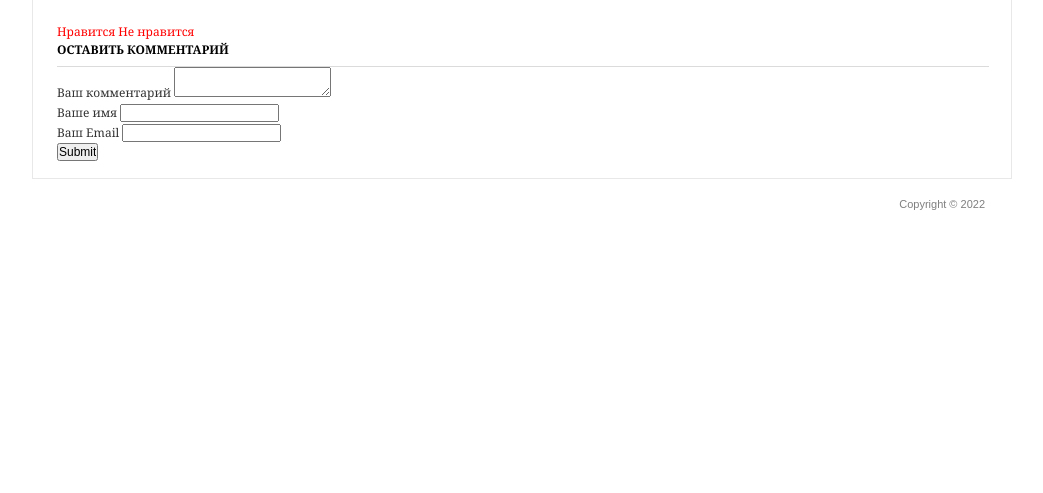
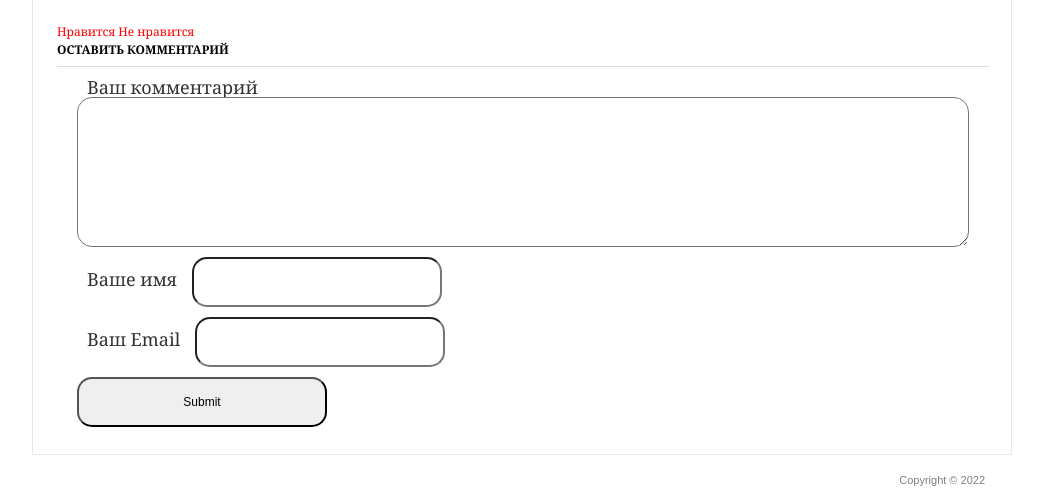
Before and after one commit to macalistervadim/My-Blog, a Django app: template blog/templates/blog/post_detail.html in a window 1280 px wide. Shown: the part 592-1085 px from the top of the page, without its empty margins (118-1161 px from the left). Before the commit the page ends 802 px from the top, so only its background shows below. Run offline with Django 3.2, Linux system fonts and the light colour scheme; the template is opened without the code that fills it, so the values that code supplies are empty.

Commit message:
Ready to upload from server

```diff
--- a/blog/static/css/style.css
+++ b/blog/static/css/style.css
@@ -65,3 +65,32 @@ textarea { overflow:auto; }
 
 #footer { font-family: Arial, sans-serif; font-size: 11px; line-height: 14px; color: #7f7f7f; padding: 18px 27px 20px 38px; }
 #footer a{ color: #7f7f7f; }
+
+.form-comment{
+    font-size: 18px;
+}
+.form-comment label{
+    margin: 10px 10px;
+}
+.form-comment input{
+    border-radius: 15px;
+    padding: 15px;
+    height: 50px;
+    width: 250px;
+}
+.form-comment textarea{
+    border-radius: 15px;
+    padding: 15px;
+    height: 150px;
+    width: 100%;
+    resize: vertical;
+}
+.form-comment div{
+    margin: 10px;
+}
+.view-comment{
+    padding: 10px;
+    margin: 10px;
+    font-size: 18px;
+    border-radius: 15px;
+}
--- a/blog/templates/blog/post.html
+++ b/blog/templates/blog/post.html
@@ -2,9 +2,8 @@
 <html >
 <head>
 	<title>Мой блог</title>
+	<link rel="stylesheet" href="{% static 'css/style.css' %}" type="text/css" media="all" />
 	<meta http-equiv="Content-type" content="text/html; charset=utf-8" />
-	<link rel="stylesheet" href="{% static 'css/style.css' %}" type="text/css" media="all" />
-
 	<link rel="shortcut icon" href="css/images/favicon.ico" />
 
 </head>
@@ -19,7 +18,6 @@
 
 			</ul>
 		</div>
-
 		<div id="main">
 			<div id="content" class="left">
 				<div class="projects">
--- a/blog/templates/blog/post_detail.html
+++ b/blog/templates/blog/post_detail.html
@@ -2,9 +2,8 @@
 <html >
 <head>
 	<title>Мой блог</title>
+	<link rel="stylesheet" href="{% static 'css/style.css' %}" type="text/css" media="all" />
 	<meta http-equiv="Content-type" content="text/html; charset=utf-8" />
-	<link rel="stylesheet" href="{% static 'css/style.css' %}" type="text/css" media="all" />
-
 	<link rel="shortcut icon" href="css/images/favicon.ico" />
 
 </head>
```
Also changed, not shown: 1 other file.
